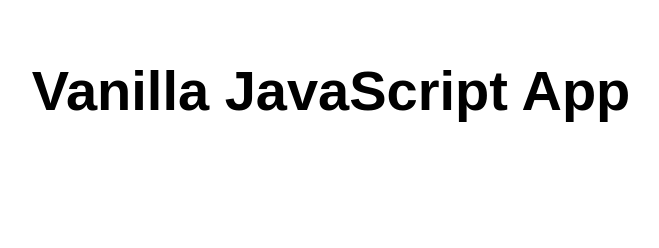
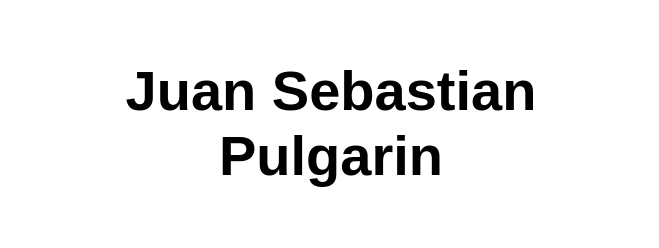
Before and after one commit to jpulgapa/Hoja-de-vida, a website: page src/index.html in a window 1280 px wide. Shown: the whole page, without its empty margins (309-968 px from the left). Drawn offline with Linux system fonts and the light colour scheme.

Commit message:
cambio 2

```diff
--- a/src/index.html
+++ b/src/index.html
@@ -10,7 +10,7 @@
 
 <body>
   <main>
-    <h1>Vanilla JavaScript App</h1>
+    <h1>Juan Sebastian Pulgarin</h1>
   </main>
 </body>
 
```
